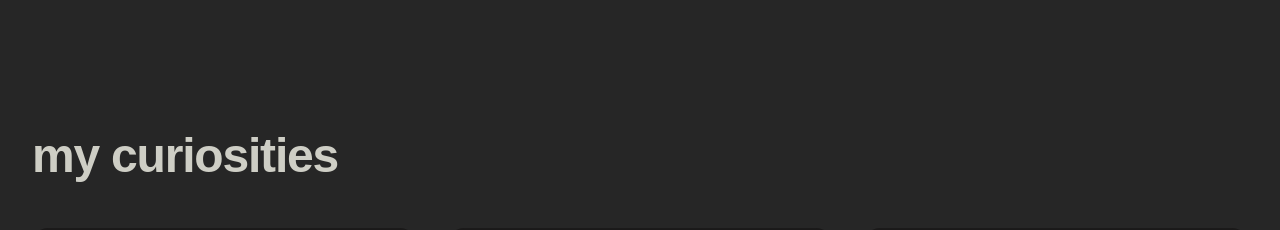
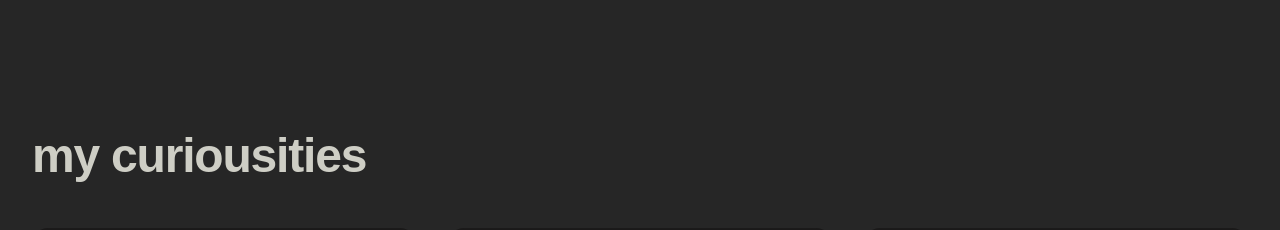
Before and after one commit to racheltomasetti/personal-website, a Next.js app: page / in a window 1280 px wide. Shown: the part 1300-1530 px from the top of the page. Built offline with nearby package versions, Linux system fonts and the light colour scheme; a web font is replaced by a local one.

Commit message:
typo fix

```diff
--- a/components/sections/Curiosities.tsx
+++ b/components/sections/Curiosities.tsx
@@ -4,7 +4,7 @@ export default function Curiosities() {
   return (
     <section id="curiosities" className="section-padding bg-muted">
       <div className="max-w-7xl mx-auto">
-        <h2 className="text-5xl mb-12">my curiosities</h2>
+        <h2 className="text-5xl mb-12">my curiousities</h2>
         <div className="grid md:grid-cols-2 lg:grid-cols-3 gap-8">
           {curiosities.map((curiosity) => (
             <div
```
